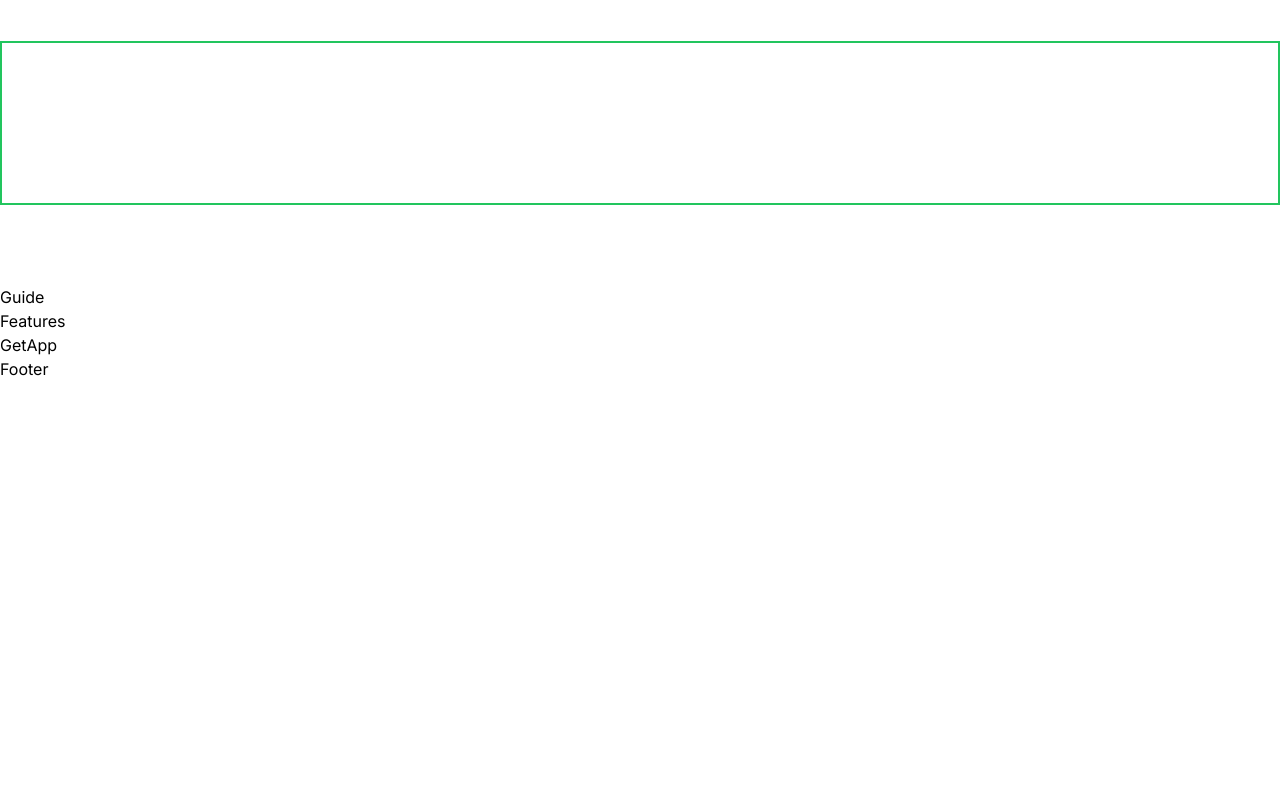
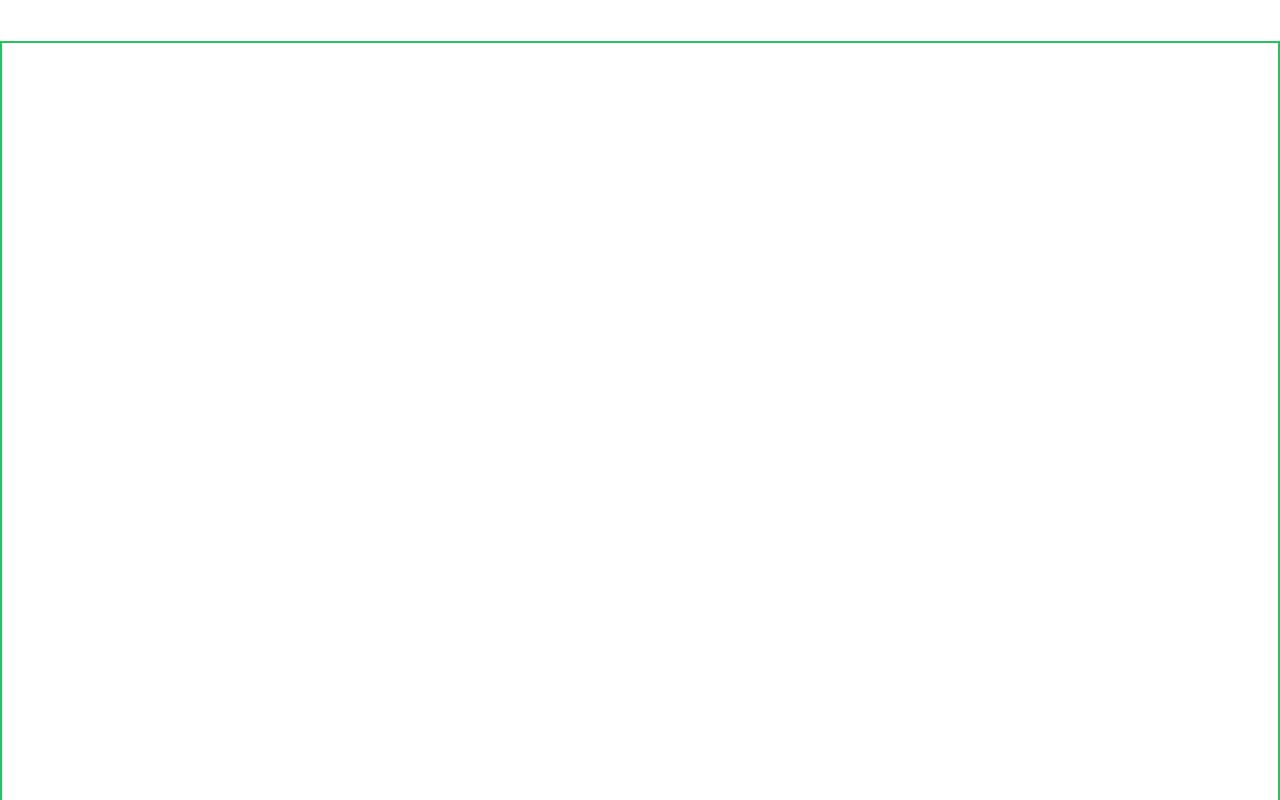
Before and after one commit to SebastianSloma/travel_next, a Next.js app: page / in a window 1280 px wide. Shown: the part 660-1460 px from the top of the page. Before the commit the page ends 1041 px from the top, so only its background shows below. Built offline with nearby package versions, Linux system fonts and the light colour scheme.

Commit message:
add camsite

```diff
--- a/components/Camp.tsx
+++ b/components/Camp.tsx
@@ -1,8 +1,20 @@
 import React from 'react'
+
+const CampSite = () =>{
+  return(
+    <div>
+
+    </div>
+  )
+}
+
 
 const Camp = () => {
   return (
     <section className='border-2 border-green-500 2xl:max-container relative flex flex-col py-10 lg:mb-10 lg:py-20 xl:mb-20'>
+      <div className='hide-scrollbar flex h-[340px] w-full items-start justify-start gap-8 overflow-x-auto lg:h-[400] xl:h-[640px]'>
+
+      </div>
 
     </section>
   )
```
